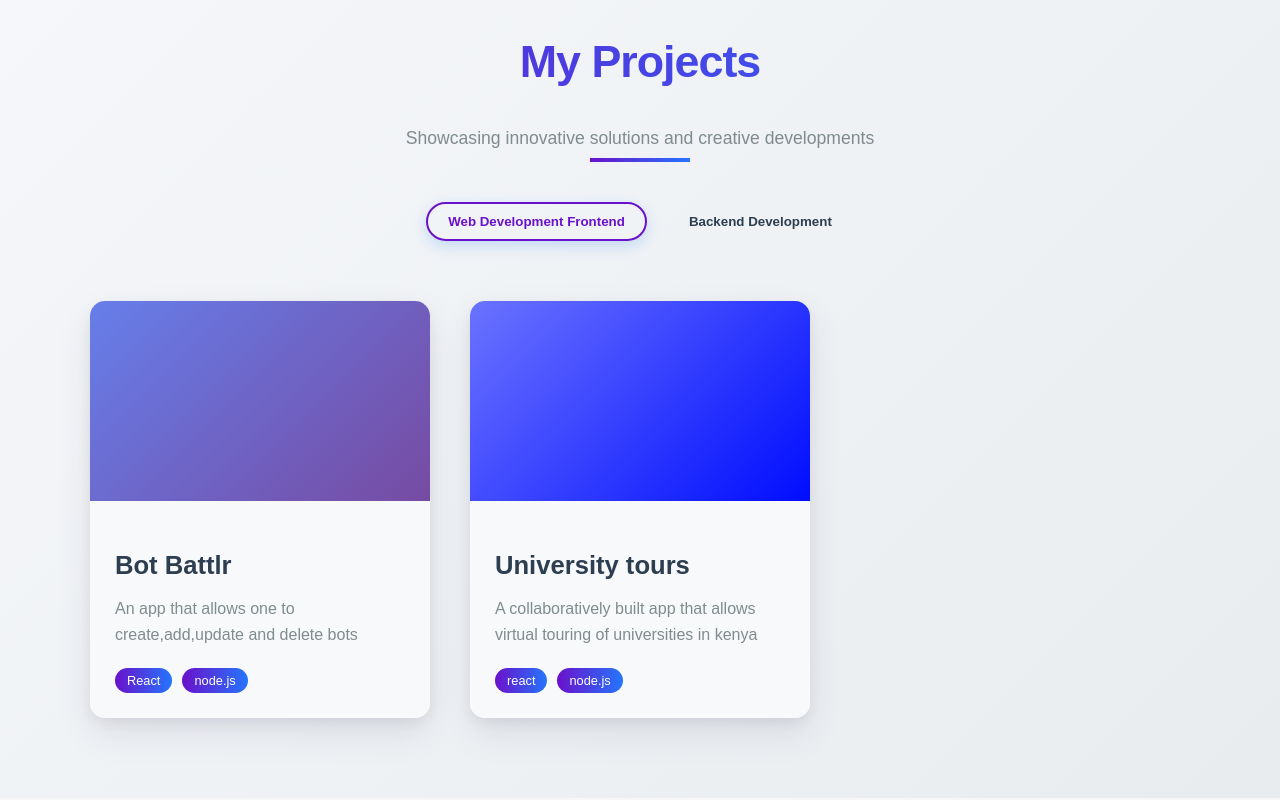
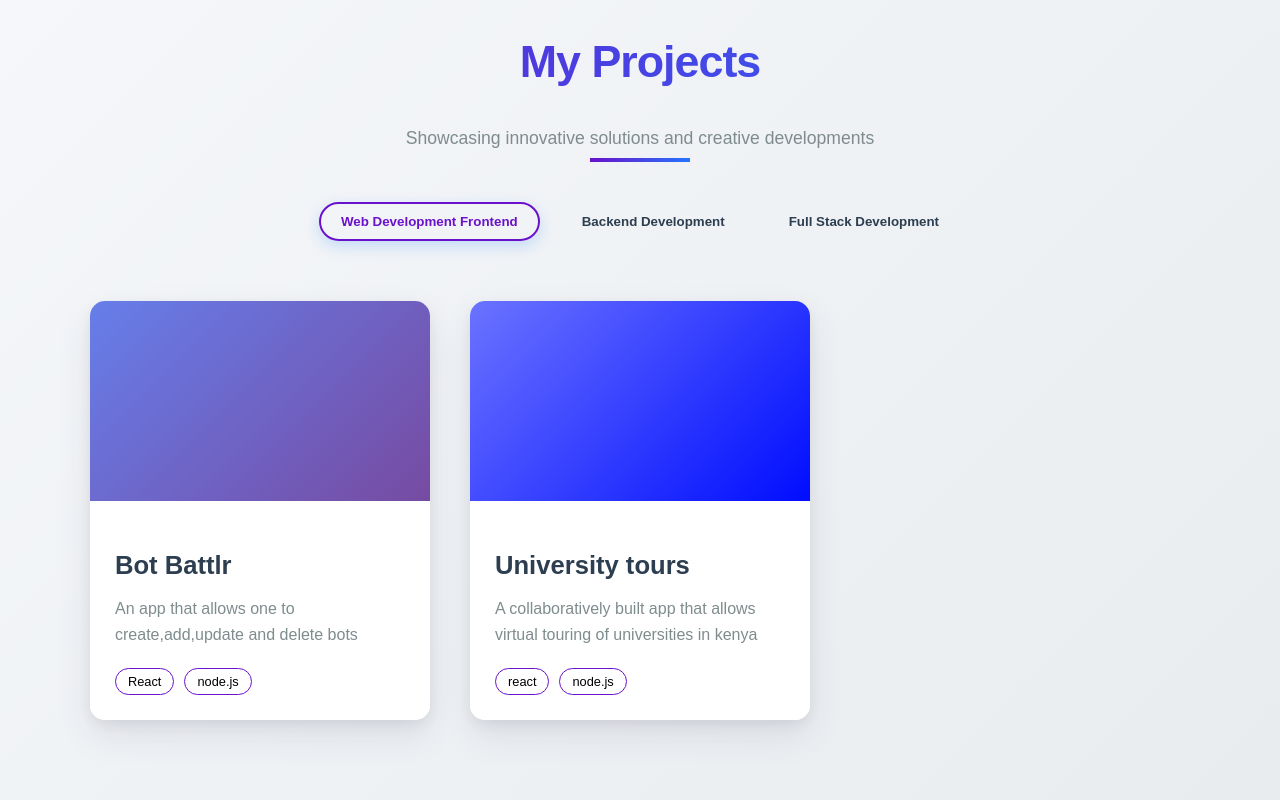
Before and after one commit to alvinkamau01/my_portfolio, a React (Create React App) app in the folder portfolio/portfolio/: page / in a window 1280 px wide. Shown: the part 1605-2405 px from the top of the page. Built offline with nearby package versions, Linux system fonts and the light colour scheme.

Commit message:
21-06-2025

```diff
--- a/portfolio/portfolio/src/components/projects.js
+++ b/portfolio/portfolio/src/components/projects.js
@@ -38,18 +38,39 @@ const Projects = () => {
     {
       id: 4,
       title: 'Music Backend',
-      description: "An application that allows addition,deletion,update and viewing of music tracks through a mobile application",
+      description: "An application that allows addition,deletion,update and viewing of music tracks through a mobile application through RESTful API endpoints",
       technologies: ['Python', 'Flask','Sqlite'],
       className: 'project4',
       category: 'Backend Development ',
       githubLink: 'https://github.com/alvinkamau01/music_backend_app',
       liveLink: 'https://music-app-1-d8ws.onrender.com/'
+    },
+    {
+      id: 5,
+      title: 'Heroes Backend',
+      description: "A RESTful API backend service that manages a collection of heroes. The application implements full CRUD operations allowing users to create, read, update, and delete hero records",
+      technologies: ['Python', 'Flask','Sqlite'],
+      className: 'project5',
+      category: 'Backend Development ',
+      githubLink: 'https://github.com/alvinkamau01/code_challenge_1_phase_4.git',
+      liveLink: ''
+    },
+    {
+      id: 6,
+      title: 'CiraLuxe',
+      description: "An application that allows the client to ran an online store for their products",
+      technologies: ['React','node.js','Firestore'],
+      className: 'project6',
+      category: 'Full Stack Development',
+      githubLink: 'https://github.com/alvinkamau01/cira_luxe.git',
+      liveLink: 'https://cira-luxe-alvinkamau01-alvinkamau01s-projects.vercel.app/'
     }
   ];
 
   const categories = [
     'Web Development Frontend',
     'Backend Development ',
+    'Full Stack Development',
 
   ];
 
--- a/portfolio/portfolio/src/css/projects.css
+++ b/portfolio/portfolio/src/css/projects.css
@@ -91,7 +91,7 @@
 }
 
 .project-card {
-  background-color: white;
+  background-color: rgb(255, 255, 255);
   border-radius: 15px;
   box-shadow: 0 15px 35px rgba(50,50,93,.1), 0 5px 15px rgba(0,0,0,.07);
   overflow: hidden;
@@ -131,6 +131,16 @@
   height: 200px;
 }
 
+.project5 {
+  background: linear-gradient(135deg, #f093fb 0%, #f5576c 100%);
+  height: 200px;
+}
+
+.project6 {
+  background: linear-gradient(135deg, #f093fb 0%, #f5576c 100%);
+  height: 200px;
+}
+
 .project-overlay {
   position: absolute;
   top: 0;
@@ -160,13 +170,9 @@
   transition: all 0.3s ease;
 }
 
-.project-link:hover {
-  transform: scale(1.2) rotate(360deg);
-}
-
 .project-details {
   padding: 25px;
-  background-color: #f8f9fa;
+  background-color: #ffffff;
 }
 
 .project-title {
@@ -189,8 +195,10 @@
 }
 
 .tech-tag {
-  background: linear-gradient(to right, #6a11cb 0%, #2575fc 100%);
-  color: white;
+  border-color: #6a11cb;
+  border-style: solid;
+  border-width: 1.5px;
+  color: black;
   padding: 5px 12px;
   border-radius: 20px;
   font-size: 0.8rem;
```
